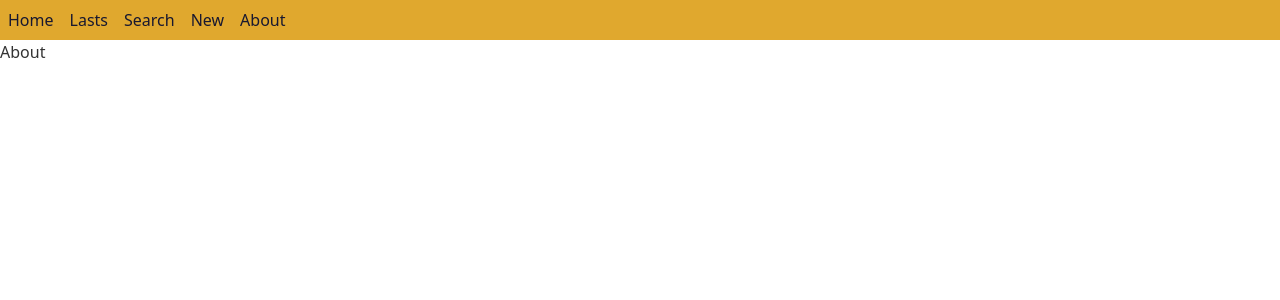
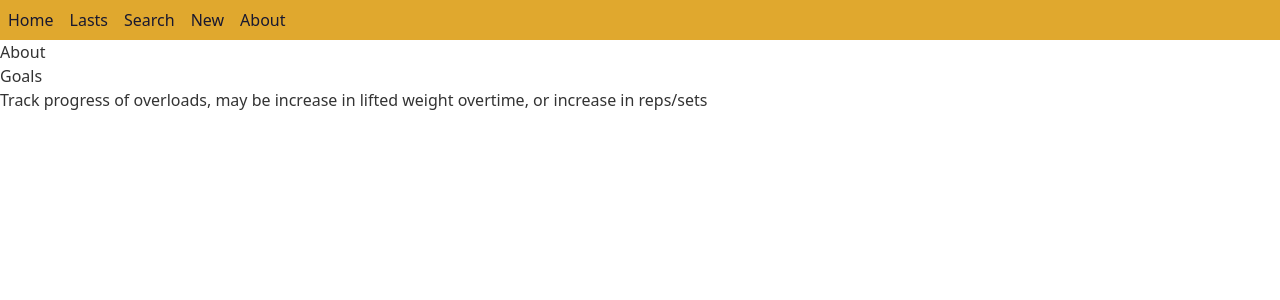
Before and after one commit to odjhey/progressive-overload-is-the-name-of-the-game, a React (Vite) app: page /about in a window 1280 px wide. Shown: the top 300 px of the page. Built offline with nearby package versions, Linux system fonts and the light colour scheme.

Commit message:
docs: update about

```diff
--- a/src/pages/About.tsx
+++ b/src/pages/About.tsx
@@ -1,5 +1,10 @@
 export default function About() {
+
     return (
-        <div>About</ div >
+        <>
+            <div>About</ div >
+            <div>Goals</div>
+            <div>Track progress of overloads, may be increase in lifted weight overtime, or increase in reps/sets</div>
+        </>
     );
 }
```
